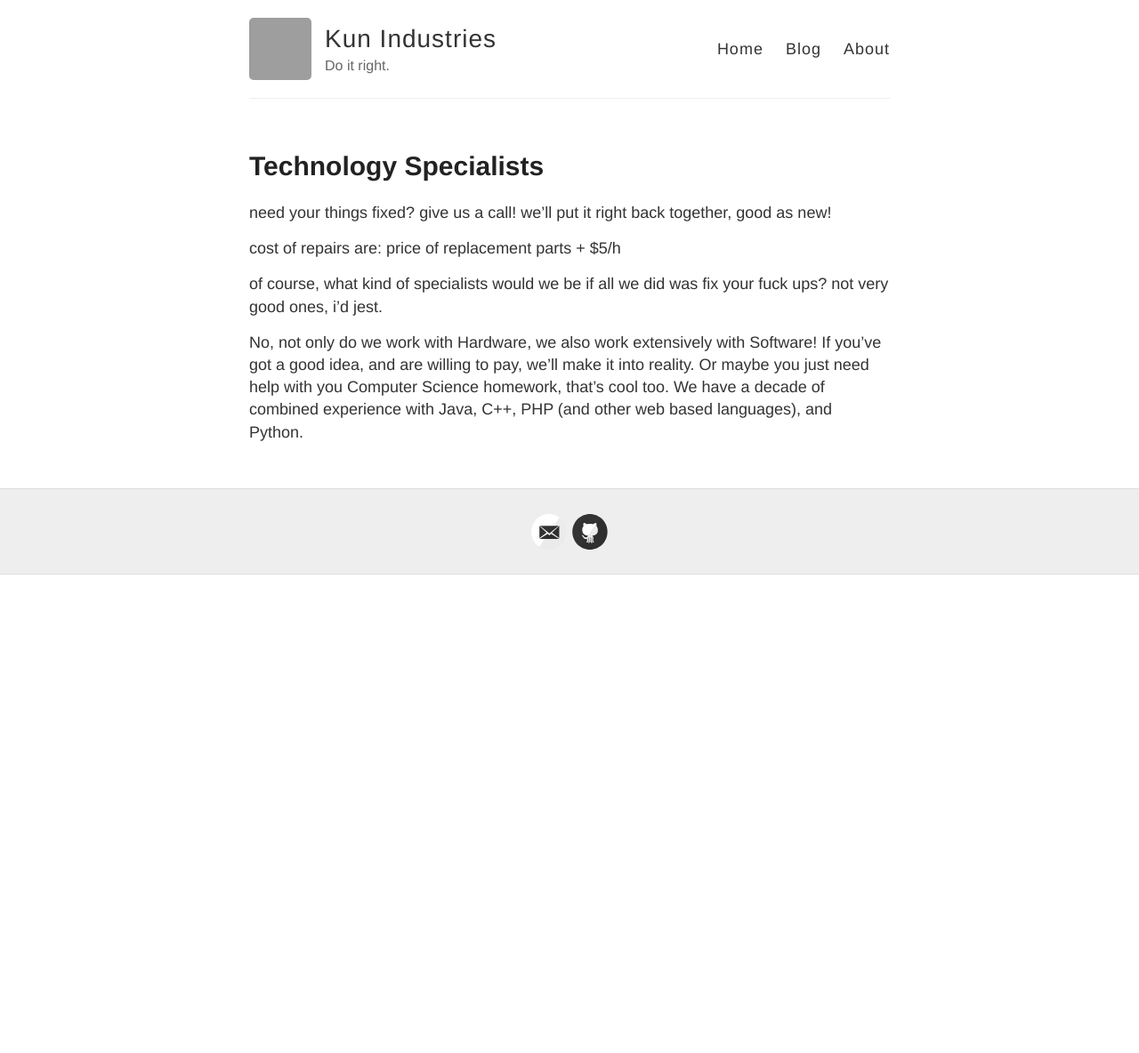
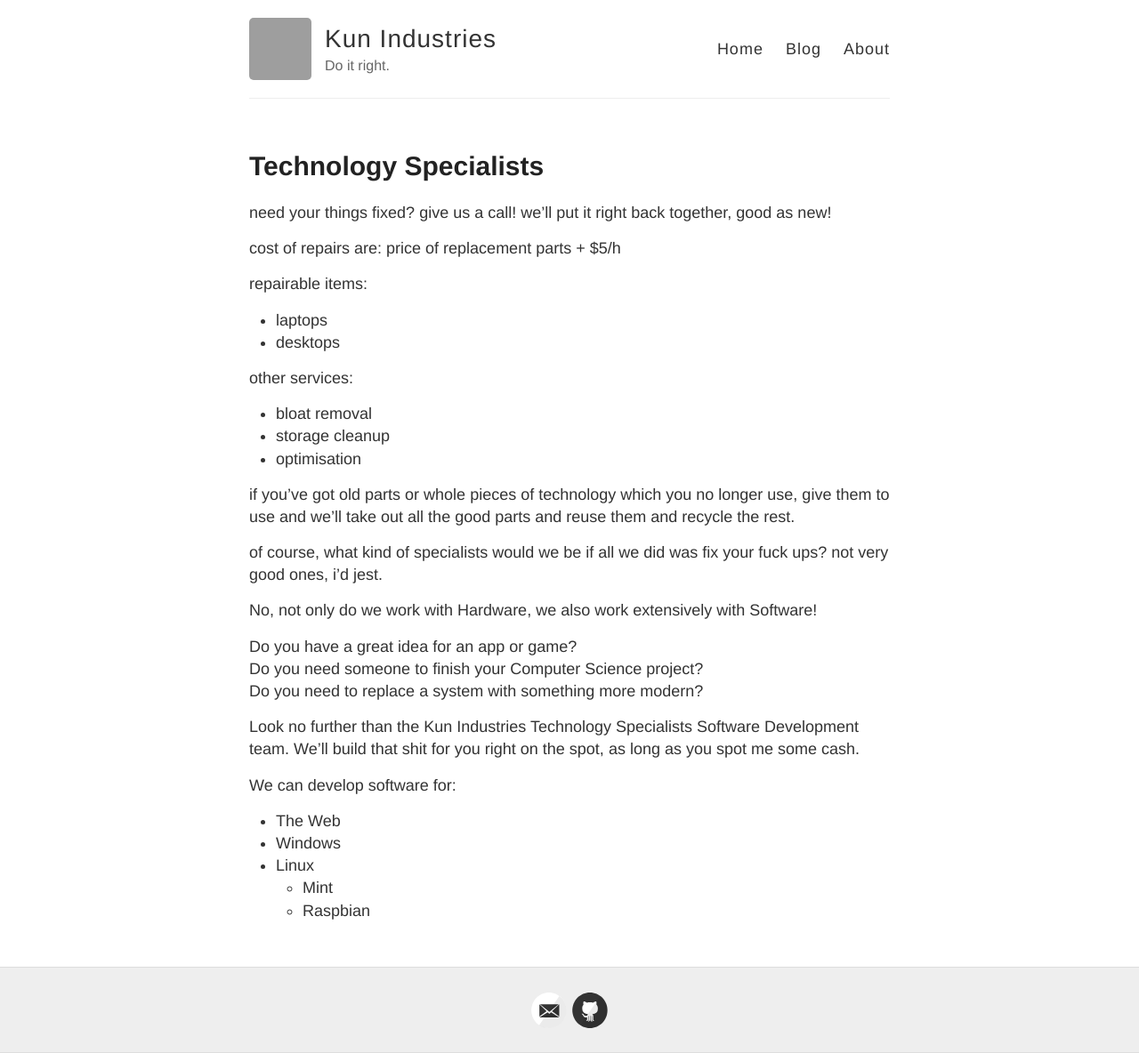
Before and after one commit to kunindustries/kunindustries.github.io, a Jekyll site: the page built from tech.md, in a window 1280 px wide. Shown: the whole page at 89% size. Built offline with Jekyll 4.4.1, drawn with Linux system fonts in a browser that asks for light colours; before the commit the page ends 900 px from its top, so only the background shows below that; grey boxes are pictures that could not be loaded.

Commit message:
Update tech.md

```diff
--- a/tech.md
+++ b/tech.md
@@ -8,6 +8,30 @@ need your things fixed? give us a call! we'll put it right back together, good a
 
 cost of repairs are: price of replacement parts + $5/h
 
+repairable items:
+- laptops
+- desktops
+
+other services:
+- bloat removal
+- storage cleanup
+- optimisation
+
+if you've got old parts or whole pieces of technology which you no longer use, give them to use and we'll take out all the good parts and reuse them and recycle the rest.
+
 of course, what kind of specialists would we be if all we did was fix your fuck ups? not very good ones, i'd jest.
 
-No, not only do we work with Hardware, we also work extensively with Software! If you've got a good idea, and are willing to pay, we'll make it into reality. Or maybe you just need help with you Computer Science homework, that's cool too. We have a decade of combined experience with Java, C++, PHP (and other web based languages), and Python.
+No, not only do we work with Hardware, we also work extensively with Software!
+
+Do you have a great idea for an app or game?
+Do you need someone to finish your Computer Science project?
+Do you need to replace a system with something more modern?
+
+Look no further than the Kun Industries Technology Specialists Software Development team. We'll build that shit for you right on the spot, as long as you spot me some cash.
+
+We can develop software for:
+- The Web
+- Windows
+- Linux
+  - Mint
+  - Raspbian
```
